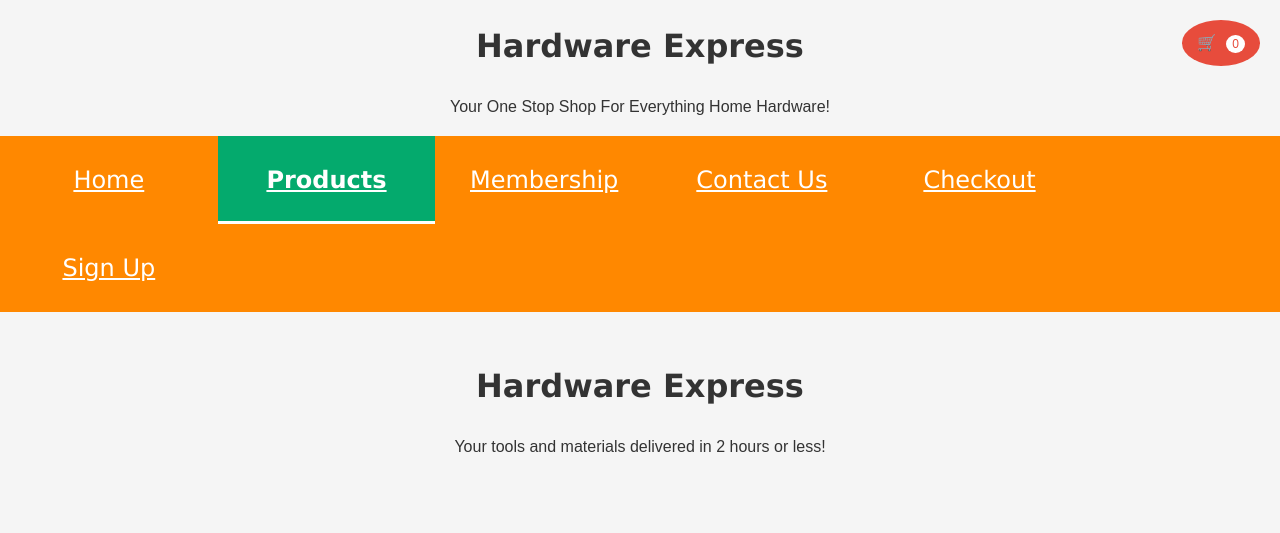
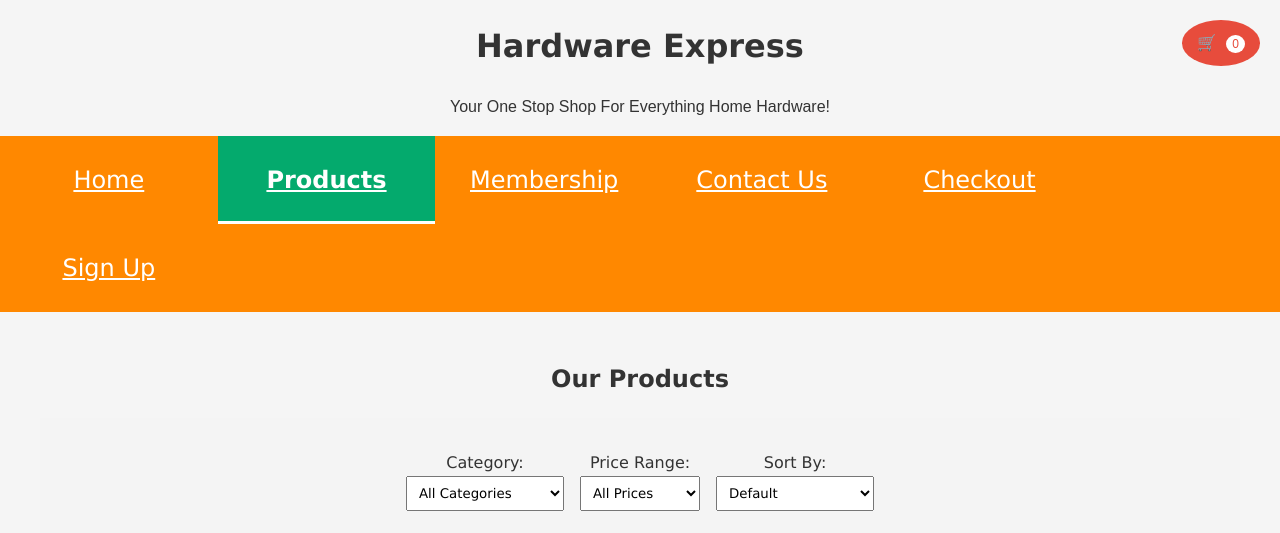
Before and after one commit to CodeFox2/HomeHardware, a plain HTML site: page products.html in a window 1280 px wide. Shown: the top 533 px of the page. Drawn offline with Linux system fonts and the light colour scheme.

Commit message:
Update products.html

```diff
--- a/products.html
+++ b/products.html
@@ -19,13 +19,6 @@
             <a href="signup.html">Sign Up</a>
         </nav>
     </div>
-
-    <header>
-        <div class="container">
-            <h1>Hardware Express</h1>
-            <p>Your tools and materials delivered in 2 hours or less!</p>
-        </div>
-    </header>
 
     <div class="cart-icon" id="cartIcon">
         🛒 <span class="cart-count" id="cartCount">0</span>
```
